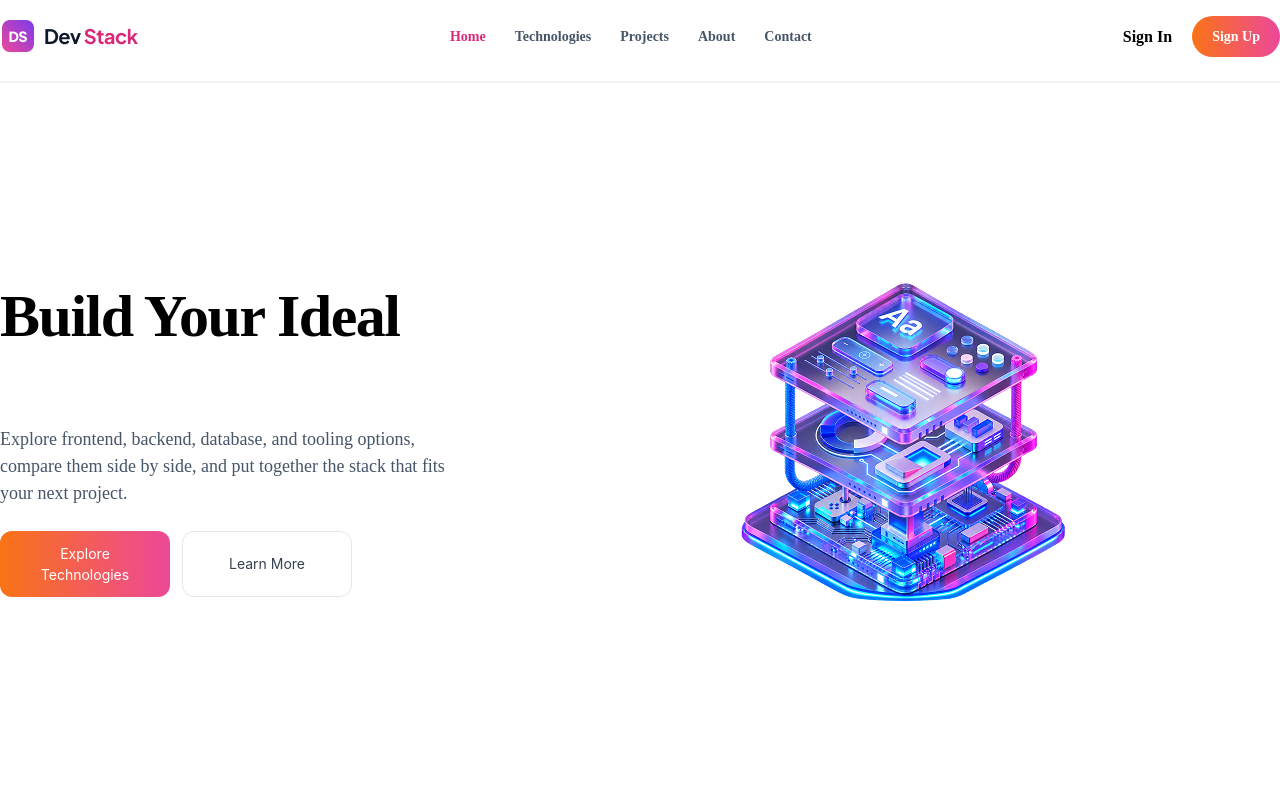
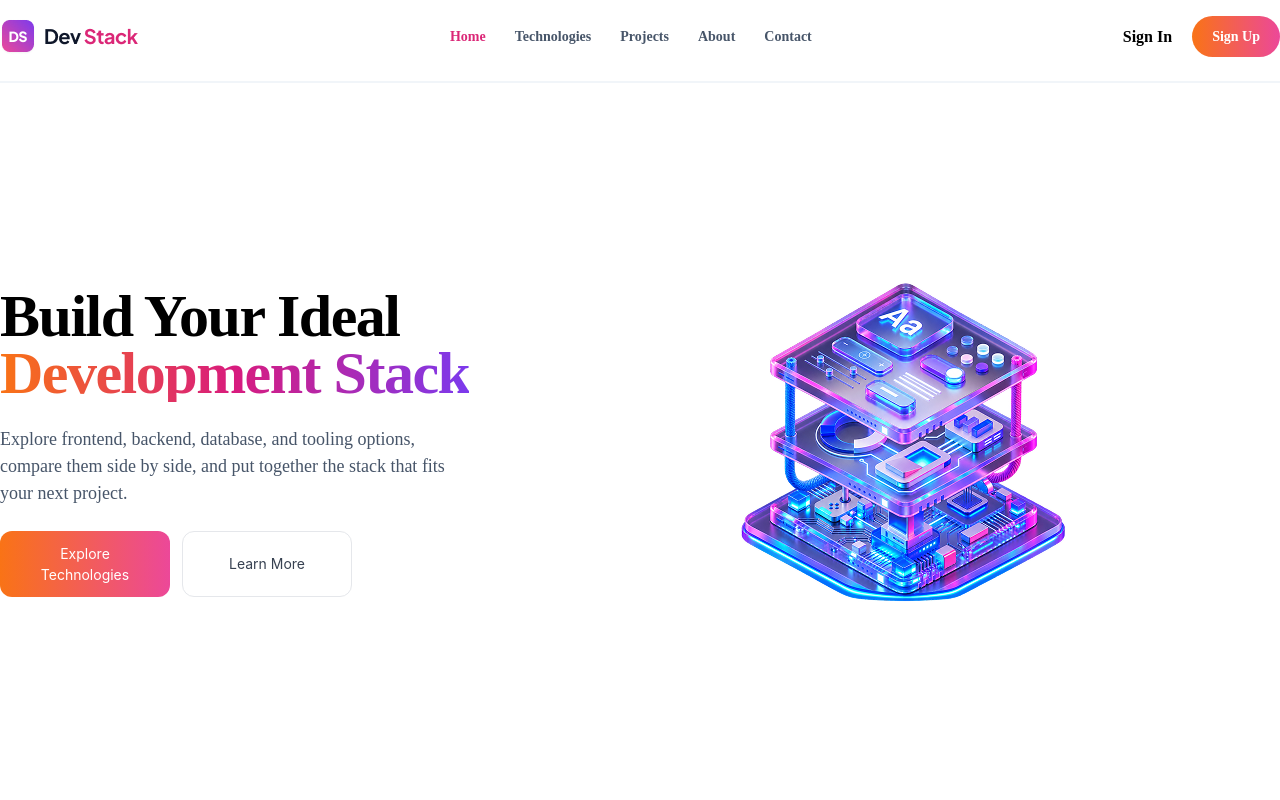
Before and after one commit to Oronno03/Devstack, a React (Vite) app: page / in a window 1280 px wide. Shown: the top 800 px of the page. Built offline with nearby package versions, Linux system fonts and the light colour scheme.

Commit message:
Made navbar sticky and fixed hero gradient text

```diff
--- a/src/App.tsx
+++ b/src/App.tsx
@@ -9,13 +9,15 @@ import TechStack from "./Components/TechStack";
 const App = () => {
 
   return (
-    <>
-      <Navbar />
+    <div className="relative">
+      <div className="sticky top-0 bg-white z-10 backdrop-blur-3xl">
+        <Navbar />
+      </div>
       <Hero />
       <TechStack />
       <Footer />
       <ToastContainer />
-    </>
+    </div >
   );
 };
 
--- a/src/Components/Hero.tsx
+++ b/src/Components/Hero.tsx
@@ -9,7 +9,7 @@ const Hero = () => {
             <h1 className="font-main font-extrabold text-[60px] tracking-[-1.5px]">
               Build Your Ideal
             </h1>
-            <h1 className="font-main font-extrabold text-[60px] tracking-[-1.5px] bg-gra bg-clip-text text-transparent">
+            <h1 className="font-main font-extrabold text-[60px] tracking-[-1.5px] bg-gradient-main bg-clip-text text-transparent">
               Development Stack
             </h1>
           </div>
--- a/src/Components/MobileNavbar.tsx
+++ b/src/Components/MobileNavbar.tsx
@@ -5,7 +5,7 @@ const MobileNavbar = () => {
   const [isOpen, setIsOpen] = useState(false);
 
   return (
-    <nav className="container mx-auto mt-4 font-main">
+    <nav className="container mx-auto pt-4 font-main">
       {/* Top Navbar */}
       <div className="flex justify-between items-center gap-4">
         {/* Hamburger */}
--- a/src/Components/Navbar.tsx
+++ b/src/Components/Navbar.tsx
@@ -15,7 +15,6 @@ const Navbar = () => {
     <>
     <div className="mb-6">
       {!isMobile ? <WideNavbar /> : <MobileNavbar />}
-
     </div>
     <div className="h-0.5 w-full bg-[#F1F5F9] mb-24"></div>
     </>
--- a/src/Components/WideNavbar.tsx
+++ b/src/Components/WideNavbar.tsx
@@ -2,14 +2,14 @@ import logo from "../assets/logo-text.png";
 
 const WideNavbar = () => {
   return (
-    <nav className="container flex justify-between mx-auto mt-4 items-center gap-4">
+    <nav className="container flex justify-between mx-auto pt-4 items-center gap-4">
       <img src={logo} alt="" />
       <ul className="flex gap-7.25">
         <li className="text-[#DB2777] font-semibold font-main text-[14px] cursor-pointer">
           Home
         </li>
         {["Technologies", "Projects", "About", "Contact"].map((item) => (
-          <li key={item} className="font-semibold font-main text-[14px] text-[#475569] cursor-pointer">
+          <li key={item} className="font-semibold font-main text-[14px] text-[#475569] cursor-pointer hover:text-[#DB2777]">
             {item}
           </li>
         ))}
```
